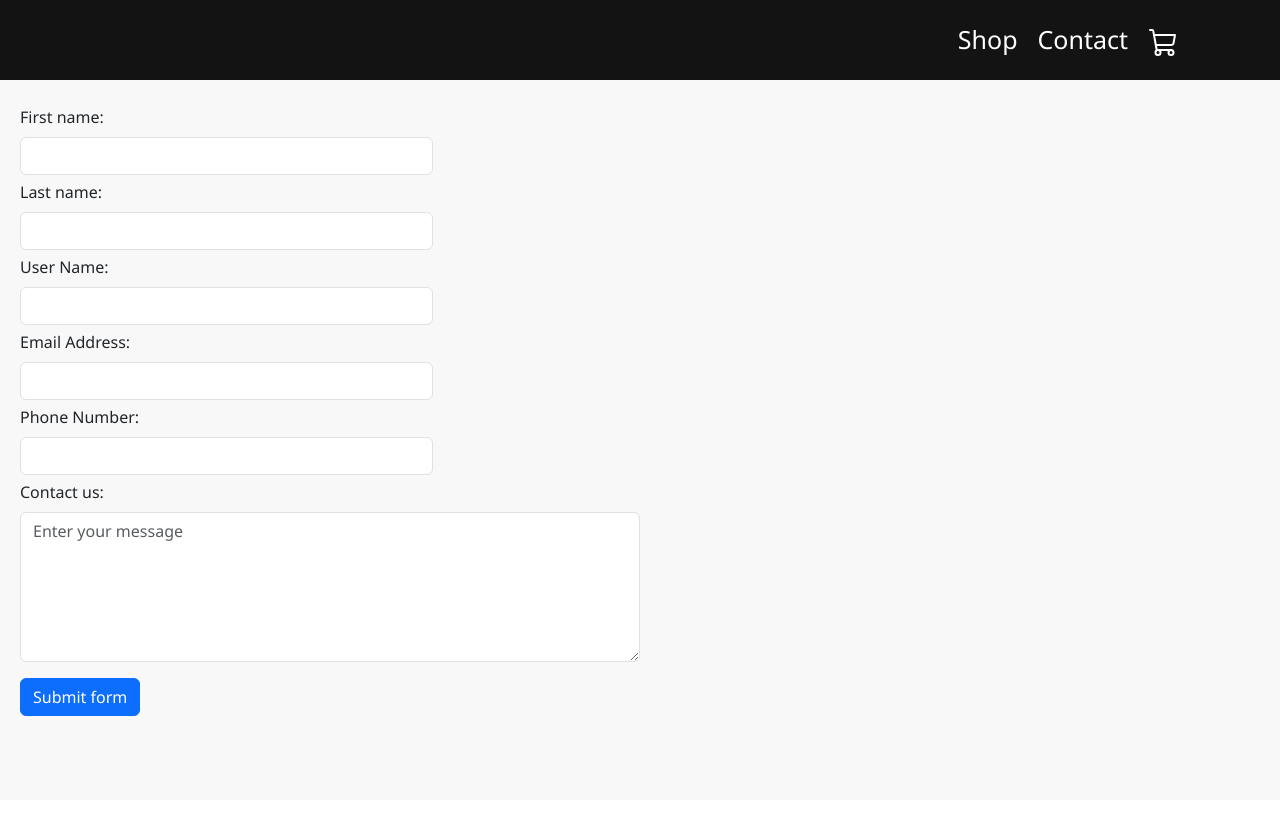
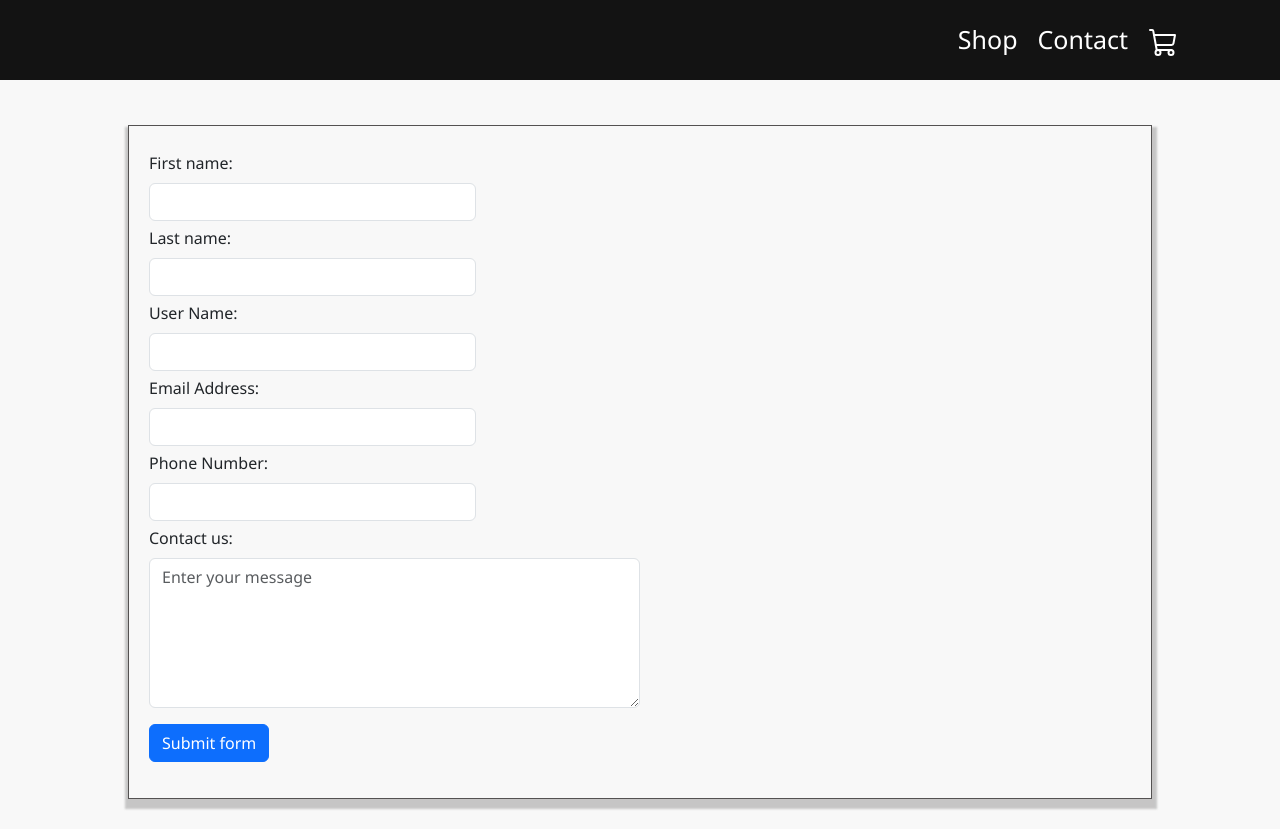
Before and after one commit to c0909520/-2024_T3_CSD_3103_full_stack_javascript_assignment_2, a React (Create React App) app: page /contact in a window 1280 px wide. Before the commit the page ends 800 px from the top, so only its background shows below. Built offline with nearby package versions, Linux system fonts and the light colour scheme.

Commit message:
updated form

```diff
--- a/src/pages/contact.jsx
+++ b/src/pages/contact.jsx
@@ -4,6 +4,8 @@ import "../pages/shop/shop.css";
 export const Contact = () => {
   return (
     <>
+    <div className="form_con1">
+      <div className="container_form_form">
       <form class="form_form1">
         <div class="col-md-4">
           <label for="validationDefault01" class="form-label">
@@ -79,6 +81,10 @@ export const Contact = () => {
           </button>
         </div>
       </form>
+      </div>
+
+    </div>
+
     </>
   );
 };
--- a/src/pages/shop/shop.css
+++ b/src/pages/shop/shop.css
@@ -16,7 +16,15 @@
   grid-template-columns: 1fr 1fr 1fr;
   place-items: center;
 }
-
+.container_form_form{
+  margin-top: 45px;
+  margin-bottom: 30px;
+  border: 1px solid rgb(84, 82, 82);
+  box-shadow: 1px 6px 2px 4px rgb(84, 82, 82, 0.3);
+width: 80%;
+align-items: center;
+justify-content: center;
+}
 
 .product {
   border-radius: 15px;
@@ -30,6 +38,14 @@
 }
 .form_form1{
   padding: 20px;
+
+}
+.form_con1{
+
+  justify-content: center;
+  align-items: center;
+display: flex;
+
 }
 .form-label{
   margin-top: 5px;
--- a/src/pages/shop/shop.jsx
+++ b/src/pages/shop/shop.jsx
@@ -12,7 +12,7 @@ export const Shop = () => {
 
       <div className="products ">
         {PRODUCTS.map((product) => (
-          //.map to iterate each product in the array using lists and keys
+
           <Product key={Product.id} data={product} />
         ))}
       </div>
```
